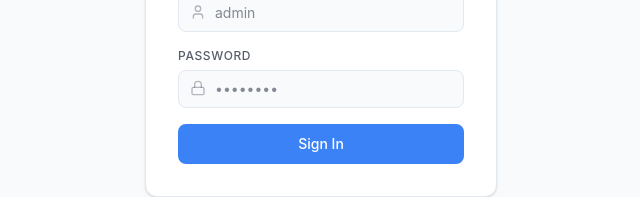
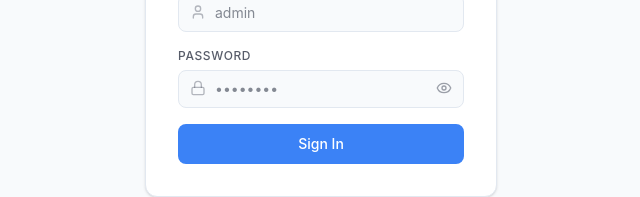
Before and after one commit to pithva007/smartcontainer-risk-engine, a React app in the folder frontend/: page /login in a window 1280 px wide. Shown: the part 382-579 px from the top of the page, without its empty margins (319-959 px from the left). Built offline with nearby package versions, Linux system fonts and the light colour scheme; no server answers; the HTML template or start-up script is replaced by a standard one.

Commit message:
fix: throw instead of process.exit in connectDB; add show/hide password toggle

```diff
--- a/frontend/src/pages/Login.tsx
+++ b/frontend/src/pages/Login.tsx
@@ -1,12 +1,13 @@
 import { useState } from 'react';
 import { useNavigate } from 'react-router-dom';
 import { useAuth } from '@/context/AuthContext';
-import { Loader2, Lock, User } from 'lucide-react';
+import { Loader2, Lock, User, Eye, EyeOff } from 'lucide-react';
 import toast from 'react-hot-toast';
 
 export default function Login() {
     const [username, setUsername] = useState('');
     const [password, setPassword] = useState('');
+    const [showPassword, setShowPassword] = useState(false);
     const [loading, setLoading] = useState(false);
     const { login } = useAuth();
     const navigate = useNavigate();
@@ -61,13 +62,21 @@ export default function Login() {
                             <div className="relative">
                                 <Lock className="absolute left-3 top-2.5 w-4 h-4 text-foreground/30" />
                                 <input
-                                    type="password"
+                                    type={showPassword ? 'text' : 'password'}
                                     required
                                     value={password}
                                     onChange={e => setPassword(e.target.value)}
-                                    className="w-full pl-9 pr-4 py-2 bg-background border border-border rounded-lg text-sm focus:outline-none focus:ring-2 focus:ring-primary/40"
+                                    className="w-full pl-9 pr-10 py-2 bg-background border border-border rounded-lg text-sm focus:outline-none focus:ring-2 focus:ring-primary/40"
                                     placeholder="••••••••"
                                 />
+                                <button
+                                    type="button"
+                                    onClick={() => setShowPassword(v => !v)}
+                                    className="absolute right-3 top-2.5 text-foreground/40 hover:text-foreground/70"
+                                    tabIndex={-1}
+                                >
+                                    {showPassword ? <EyeOff className="w-4 h-4" /> : <Eye className="w-4 h-4" />}
+                                </button>
                             </div>
                         </div>
                         <button
```
Also changed, not shown: 1 other file (tests, documents, lock files or other folders).
